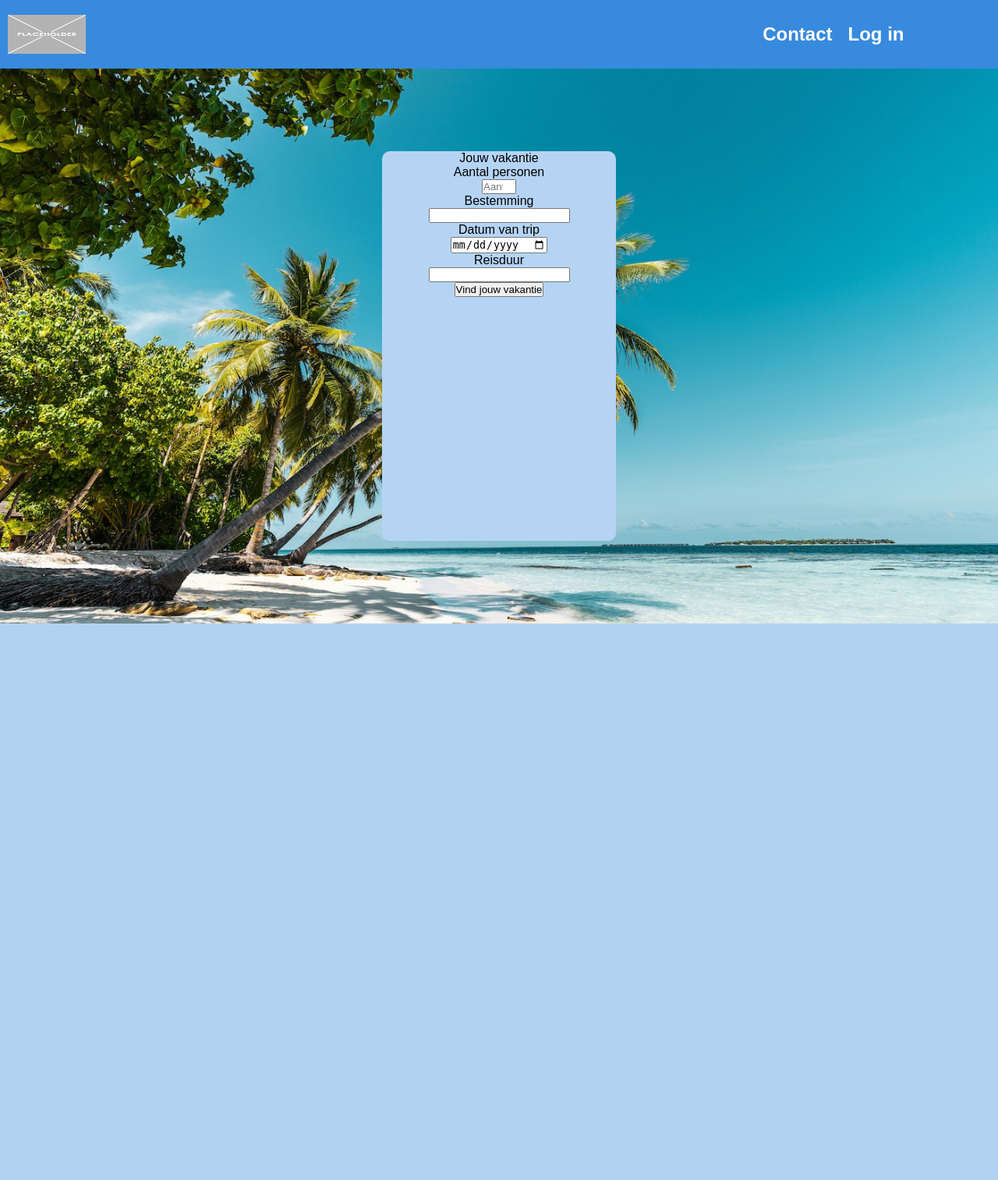
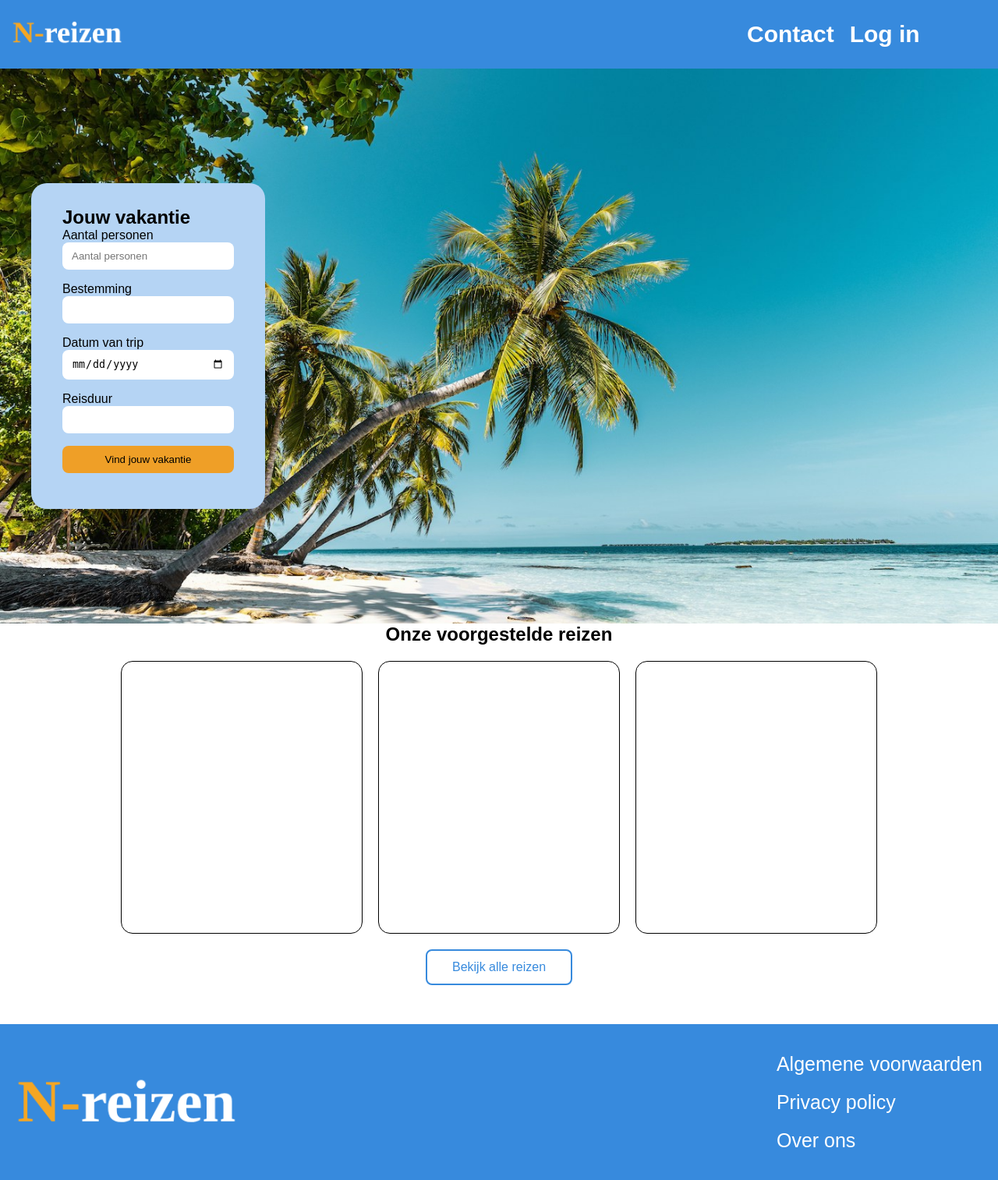
Before and after one commit to Noahbschool/webapp2, a PHP site: page / in a window 1280 px wide. Shown: the whole page at 78% size. Before the commit the page ends 800 px from the top, so only its background shows below. Run offline with PHP 8.4, Linux system fonts and the light colour scheme; a stand-in replaces the project's code that opens the database connection.

Commit message:
rest of the homepage

```diff
--- a/assets/css/style.css
+++ b/assets/css/style.css
@@ -2,14 +2,6 @@
     margin: 0;
     padding: 0;
     box-sizing: border-box;
-}
-
-.middle-blue {
-    background-color: #378ADD;
-}
-
-.font-inter-white{
-    color: white;
 }
 
 .header {
@@ -18,6 +10,7 @@
     display: flex;
     justify-content: space-between;
     align-items: center;
+    background-color: #378ADD;
 }
 
 .header-buttons {
@@ -30,29 +23,121 @@
     height: 100px;
 }
 
+.header-buttons ul {
+    list-style: none;
+    display: flex;
+    gap: 20px;
+    font-size: 30px;
+    font-weight: bold;
+}
+
+.header-buttons a {
+    text-decoration: none;
+    color: white;
+}
+
 .logo {
-    width: 100px;
-    height: 50px;
+    width: 150px;
     margin: 10px;
 }
 
-.landingspagina{
+.landingspagina {
     background-image: url(".././img/background-homepage.jpg");
     width: 100%;
     height: 89vh;
     background-size: cover;
     display: flex;
     align-items: center;
-    justify-content: center;
 }
-.search-box{
+
+.search-box {
     background-color: #B5D4F4;
+    border-radius: 20px;
+    padding: 30px 40px;
+    margin: 40px;
     width: 300px;
-    height: 500px;
+}
+
+.search-box input {
+    border: none;
+    border-radius: 8px;
+    padding: 10px 12px;
+    width: 100%;
+    box-sizing: border-box;
+    margin-bottom: 16px;
+}
+
+.search-box button {
+    color: white;
     border-radius: 10px;
+    padding: 14px;
+    cursor: pointer;
+    width: 100%;
+    border: none;
+}
+
+.vind-jouw-vakantie {
+    background-color: #EF9F27;
+}
+
+.voorgestelde-reizen {
     display: flex;
     align-items: center;
     flex-direction: column;
+}
+
+.voorgestelde-reis {
+    border: black 1px solid;
+    border-radius: 15px;
+    width: 25%;
+    height: 350px;
+}
+
+.voorgestelde-reizen-box-row {
+    display: flex;
+    justify-content: center;
+    width: 100%;
+    gap: 20px;
+    padding: 20px;
+}
+
+.bekijk-alle-reizen-button {
+    background-color: white;
+    color: #378ADD;
+    border: 2px solid #378ADD;
+    border-radius: 8px;
+    padding: 12px 32px;
+    font-size: 16px;
+    cursor: pointer;
+    text-decoration: none;
+}
+
+.footer{
+    background-color: #378ADD;
+    height: 25vh;
+    display: flex;
+    align-items: center;
+    justify-content: space-between;
+    margin-top: 50px;
+}
+
+.logo-footer{
+    width: 300px;
+    margin-left: 10px;
+}
+
+.footer ul {
+    list-style: none;
+    display: flex;
+    flex-direction: column;
+    gap: 20px;
+    margin-right: 20px;
+}
+
+.footer a {
+    text-decoration: none;
+    color: white;
+    font-size: 25px;
 }
 
 body {
@@ -69,7 +154,7 @@ body {
     padding: 20px;
     background-color: white;
     border-radius: 8px;
-    box-shadow: 0 2px 8px rgba(0,0,0,0.1);
+    box-shadow: 0 2px 8px rgba(0, 0, 0, 0.1);
 }
 
 .privacy-title {
@@ -105,7 +190,7 @@ body {
     padding: 20px;
     background-color: #fff;
     border-radius: 8px;
-    box-shadow: 0 2px 8px rgba(0,0,0,0.1);
+    box-shadow: 0 2px 8px rgba(0, 0, 0, 0.1);
 }
 
 .overons-title {
--- a/index.php
+++ b/index.php
@@ -14,33 +14,57 @@ include("./dbcalls/conn.php");
 </head>
 
 <body>
-    <header class="middle-blue header font-inter-white">
-        <img class="logo" src="./assets/img/placeholder-300x300.png" alt="logo">
-        <div class="header-buttons">
-            <h2>Contact</h2>
-            <h2>Log in</h2>
-        </div>
+    <header class="header">
+        <a href="./index.php"><img class="logo" src="./assets/img/n-reizen-logo.png" alt="logo"></a>
+        <nav class="header-buttons">
+            <ul>
+                <li><a href="pages/contact.php">Contact</a></li>
+                <li><a href="pages/login-register.php">Log in</a></li>
+            </ul>
+        </nav>
     </header>
     <main>
         <section class="landingspagina">
 
-            <form action="" method="" class="search-box">
-                <label>Jouw vakantie</label>
+            <form action="" method="post" class="search-box">
+                <h2>Jouw vakantie</h2>
                 <label for="aantal-personen">Aantal personen</label>
                 <input type="number" name="aantal-personen" id="aantal-personen" placeholder="Aantal personen" min="1"
                     max="8">
                 <label class="search-box-text" for="bestemming">Bestemming</label>
                 <input type="text" id="bestemming">
                 <label class="search-box-text" for="datum-trip">Datum van trip</label>
-                <input type="date" id="datum-trip">
+                <input type="date" id="datum-trip" min="2026-05-28">
                 <label class="search-box-text" for="reisduur">Reisduur</label>
                 <input type="text" id="reisduur">
 
-                <input type="submit" value="Vind jouw vakantie">
+                <input class="vind-jouw-vakantie" type="submit" value="Vind jouw vakantie">
             </form>
 
         </section>
+
+
+        <section class="voorgestelde-reizen">
+            <h1>Onze voorgestelde reizen</h1>
+            <div class="voorgestelde-reizen-box-row">
+                <div class="voorgestelde-reis"></div>
+                <div class="voorgestelde-reis"></div>
+                <div class="voorgestelde-reis"></div>
+            </div>
+
+
+            <a href="pages/reizen" class="bekijk-alle-reizen-button">Bekijk alle reizen</a>
+        </section>
     </main>
+    <footer class="footer">
+        <img class="logo-footer" src="./assets/img/n-reizen-logo.png" alt="logo">
+
+        <ul>
+            <li><a href="pages/algemene-voorwaarden.php">Algemene voorwaarden</a></li>
+            <li><a href="pages/privacy-policy.php">Privacy policy</a></li>
+            <li><a href="pages/over-ons.php">Over ons</a></li>
+        </ul>
+    </footer>
     <script src="assets/js/index.js"></script>
 </body>
 
```
Also changed, not shown: assets/img/n-reizen-logo.png (added).
